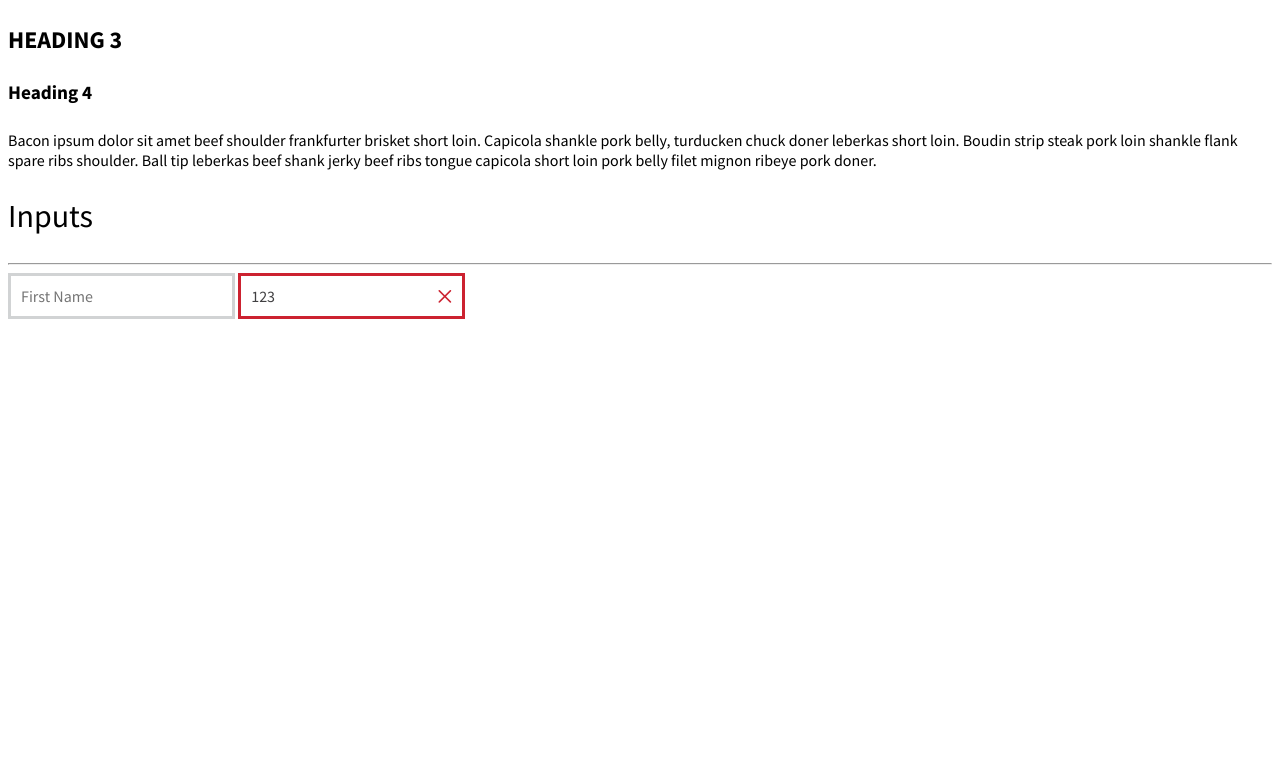
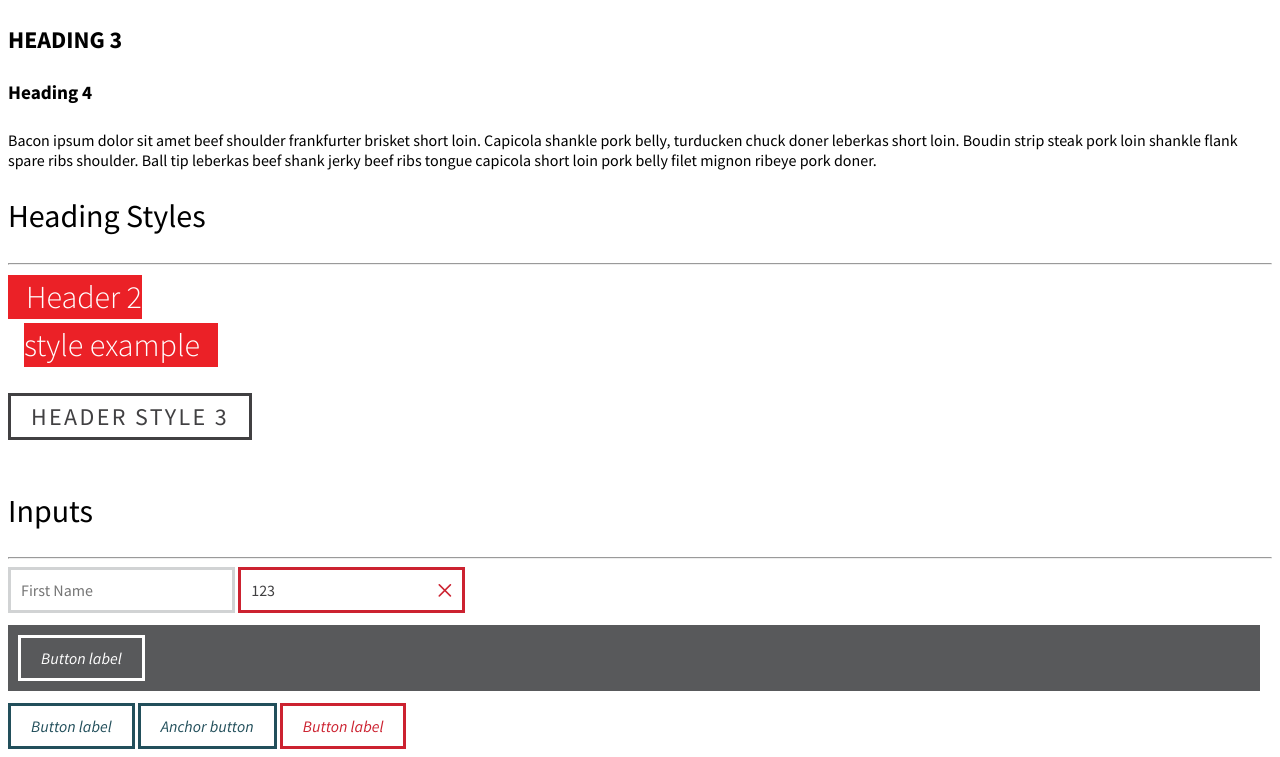
Before and after one commit to howlowck/grip-styles, a website: page index.html in a window 1280 px wide. Shown: the part 587-1344 px from the top of the page. Before the commit the page ends 914 px from the top, so only its background shows below. Drawn offline with Linux system fonts and the light colour scheme.

Commit message:
added buttons and alt heading styles

```diff
--- a/index.html
+++ b/index.html
@@ -12,7 +12,7 @@
     <h1>GRIP Styles - Base</h1>
     <h2>Colors</h2><hr>
     <div class="color-container">
-        <div class="color only"></div>
+        <div class="color white only"></div>
     </div>
     <div class="color-container">
         <div class="color gray40 super"></div>
@@ -36,9 +36,20 @@
     <h3>Heading 3</h3>
     <h4>Heading 4</h4>
     <p>Bacon ipsum dolor sit amet beef shoulder frankfurter brisket short loin. Capicola shankle pork belly, turducken chuck doner leberkas short loin. Boudin strip steak pork loin shankle flank spare ribs shoulder. Ball tip leberkas beef shank jerky beef ribs tongue capicola short loin pork belly filet mignon ribeye pork doner.</p>
+    <h2>Heading Styles</h2><hr>
+    <h2 class="solid-highlight">Header 2 <br> style example</h2><br/>
+    <h3 class="line-highlight">Header style 3</h3>
+
     <h2>Inputs</h2><hr>
     <input type="text" placeholder="First Name" name="firstname" id="firstname">
     <input type="text" placeholder="Last Name" value="123" name="lastname" id="lastname" class="error"><label class="error-icon" for="lastname"></label>
+    <br/>
+    <div class="dark-container">
+        <button class="light">Button label</button>
+    </div>
+    <button >Button label</button>
+    <a href="" class="btn standard">Anchor button</a>
+    <button class="alarm">Button label</button>
     <script src="built/assets/index.js"></script>
 </body>
 </html>
--- a/src/css/base/input.scss
+++ b/src/css/base/input.scss
@@ -27,3 +27,47 @@ input[type="text"] {
 .error-icon {
 //    display: none;
 }
+
+button, a.btn {
+    padding: 10px 20px;
+    font-size: 1em;
+    border-style: solid;
+    border-width: 3px;
+    font-style: italic;
+    cursor: pointer;
+    background-color: white;
+    border-color: $teal;
+    outline-color: $teal;
+    color: $teal;
+    &:hover {
+        background-color: $teal;
+        color: white;
+        transition: background-color 0.3s, color 0.3s;
+    }
+
+    &.alarm {
+        background-color: white;
+        border-color: $darkRed;
+        outline-color: $darkRed;
+        color: $darkRed;
+        &:hover {
+            background-color: $darkRed;
+            color: white;
+        }
+    }
+
+    &.light {
+        background-color: transparent;
+        border-color: $white;
+        outline-color: $white;
+        color: $white;
+        &:hover {
+            background-color: $white;
+            color: $gray60;
+        }
+    }
+}
+
+a.btn {
+    text-decoration: none;
+}
--- a/src/css/base/typeface.scss
+++ b/src/css/base/typeface.scss
@@ -47,3 +47,25 @@ h4 {
     font-weight: bolder;
     font-size: 1.2em;
 }
+
+.solid-highlight {
+    font-weight: lighter;
+    font-size: 2em;
+    background-color: $red;
+    color: white;
+    display: inline;
+    padding: 2px;
+    line-height: 1.5em;
+    position: relative;
+    left: 0.5em;
+    box-shadow: 0.5em 0 0 $red, -0.5em 0 0 $red;
+}
+
+.line-highlight {
+    border: solid $gray80 3px;
+    display: inline-block;
+    color: $gray80;
+    font-weight: normal;
+    letter-spacing: 0.1em;
+    padding: 5px 20px;
+}
--- a/src/css/default.scss
+++ b/src/css/default.scss
@@ -16,6 +16,7 @@
             height: 80%;
         }
         &.white {
+            outline: solid $gray20 2px;
             background-color: $white;
         }
         &.gray20 {
@@ -44,3 +45,9 @@
         }
     }
 }
+
+.dark-container {
+    padding: 10px;
+    margin: 12px 12px 12px 0;
+    background-color: $gray60;
+}
```
Also changed, not shown: built/assets/default.css, 1 other file.
